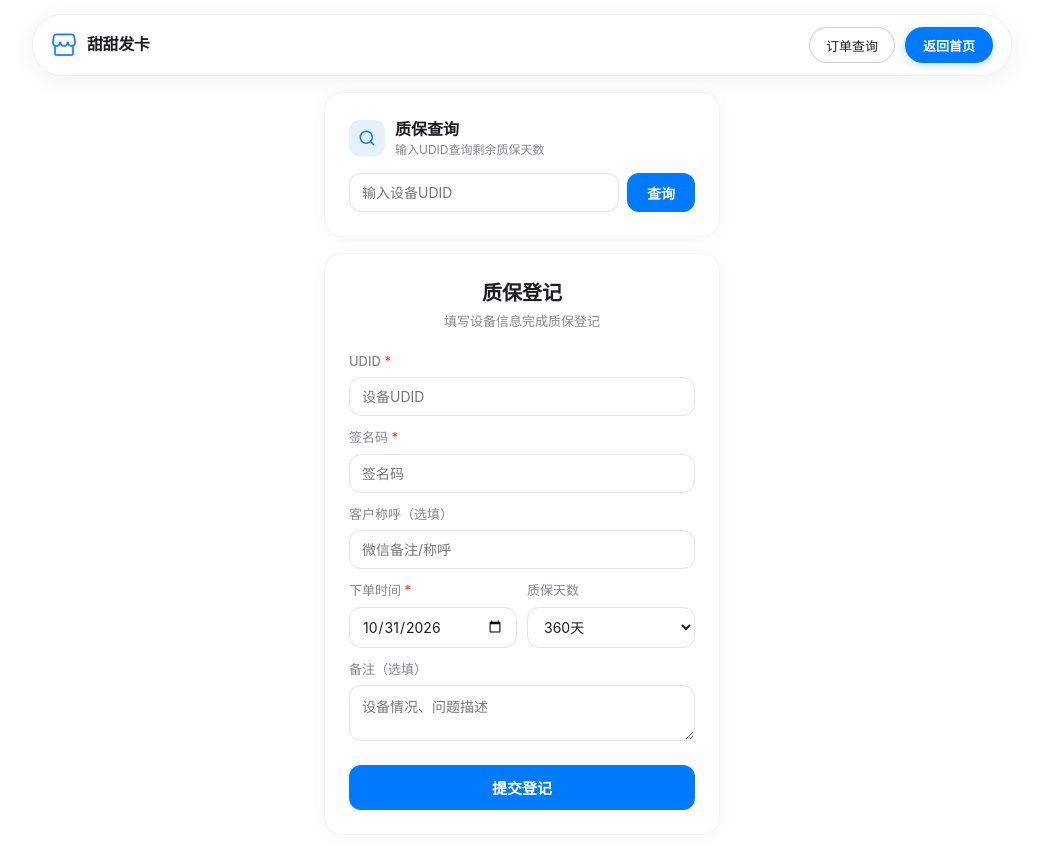
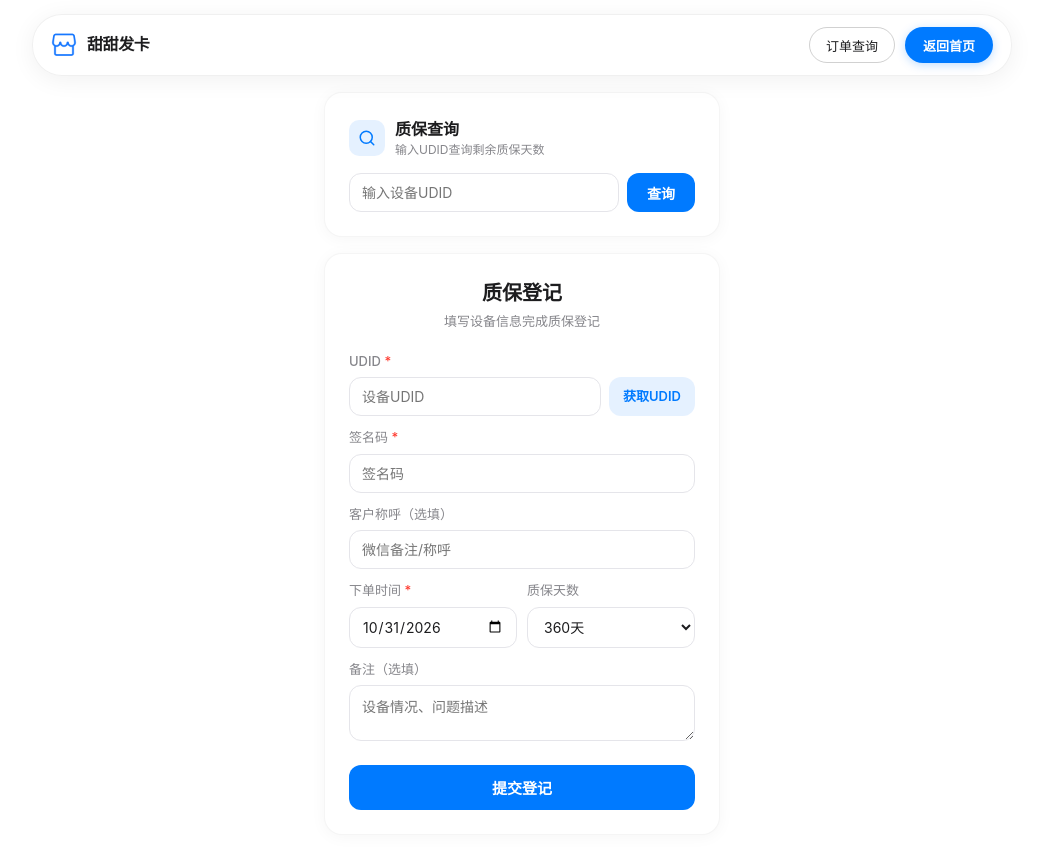
Before and after one commit to iosyyds/faka-store, a Next.js app in the folder web/: page /warranty in a window 1280 px wide. Shown: the top 848 px of the page, without its empty margins (118-1161 px from the left). Built offline with nearby package versions, Linux system fonts and the light colour scheme.

Commit message:
质保页加一键获取UDID功能，通过描述文件自动填充

```diff
--- a/web/src/app/warranty/page.tsx
+++ b/web/src/app/warranty/page.tsx
@@ -37,6 +37,10 @@ export default function WarrantyPage() {
     setLoaded(true);
     setIsMobile(window.innerWidth < 768);
     setStartDate(new Date().toISOString().slice(0, 10));
+    // 检测从获取UDID页面跳回时自动填充
+    const params = new URLSearchParams(window.location.search);
+    const autoUdid = params.get('udid');
+    if (autoUdid) setUdid(autoUdid);
   }, []);
 
   const inputStyle: React.CSSProperties = {
@@ -172,7 +176,11 @@ export default function WarrantyPage() {
 
             <div style={{ marginBottom: 12 }}>
               <label style={{ display: 'block', fontSize: 13, fontWeight: 500, color: appleSubtext, marginBottom: 6 }}>UDID <span style={{ color: '#FF3B30' }}>*</span></label>
-              <input placeholder="设备UDID" value={udid} onChange={(e) => setUdid(e.target.value)} style={inputStyle} onFocus={focusStyle} onBlur={blurStyle} />
+              <div style={{ display: 'flex', gap: 8 }}>
+                <input placeholder="设备UDID" value={udid} onChange={(e) => setUdid(e.target.value)} style={{ ...inputStyle, flex: 1 }} onFocus={focusStyle} onBlur={blurStyle} />
+                <a href="https://api.puaaa.cn/api/udid_profile.php" style={{ padding: '0 14px', borderRadius: 12, background: 'rgba(0,122,255,0.1)', color: appleBlue, fontSize: 13, fontWeight: 600, display: 'flex', alignItems: 'center', textDecoration: 'none', whiteSpace: 'nowrap', flexShrink: 0 }}>获取UDID</a>
+              </div>
+              {udid && <div style={{ fontSize: 11, color: '#34C759', marginTop: 4 }}>✓ 已自动填充</div>}
             </div>
             <div style={{ marginBottom: 12 }}>
               <label style={{ display: 'block', fontSize: 13, fontWeight: 500, color: appleSubtext, marginBottom: 6 }}>签名码 <span style={{ color: '#FF3B30' }}>*</span></label>
```
